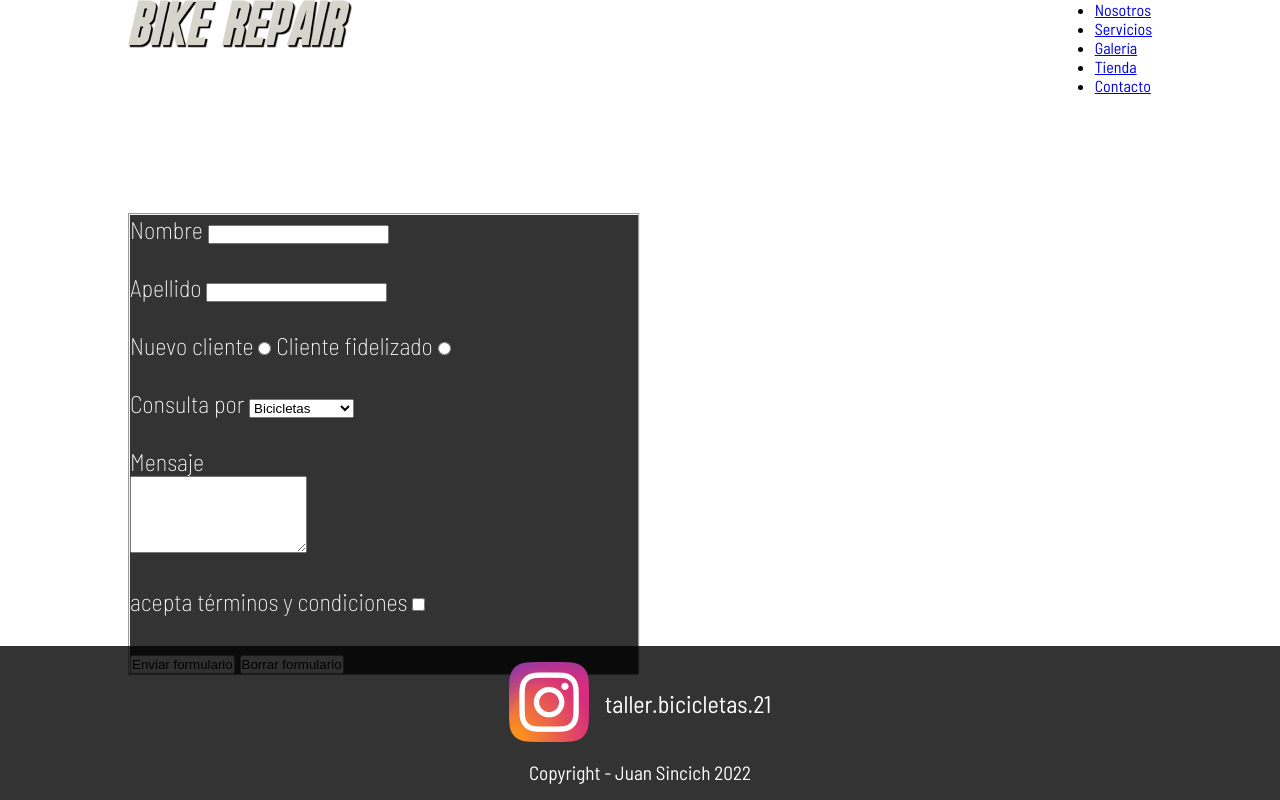
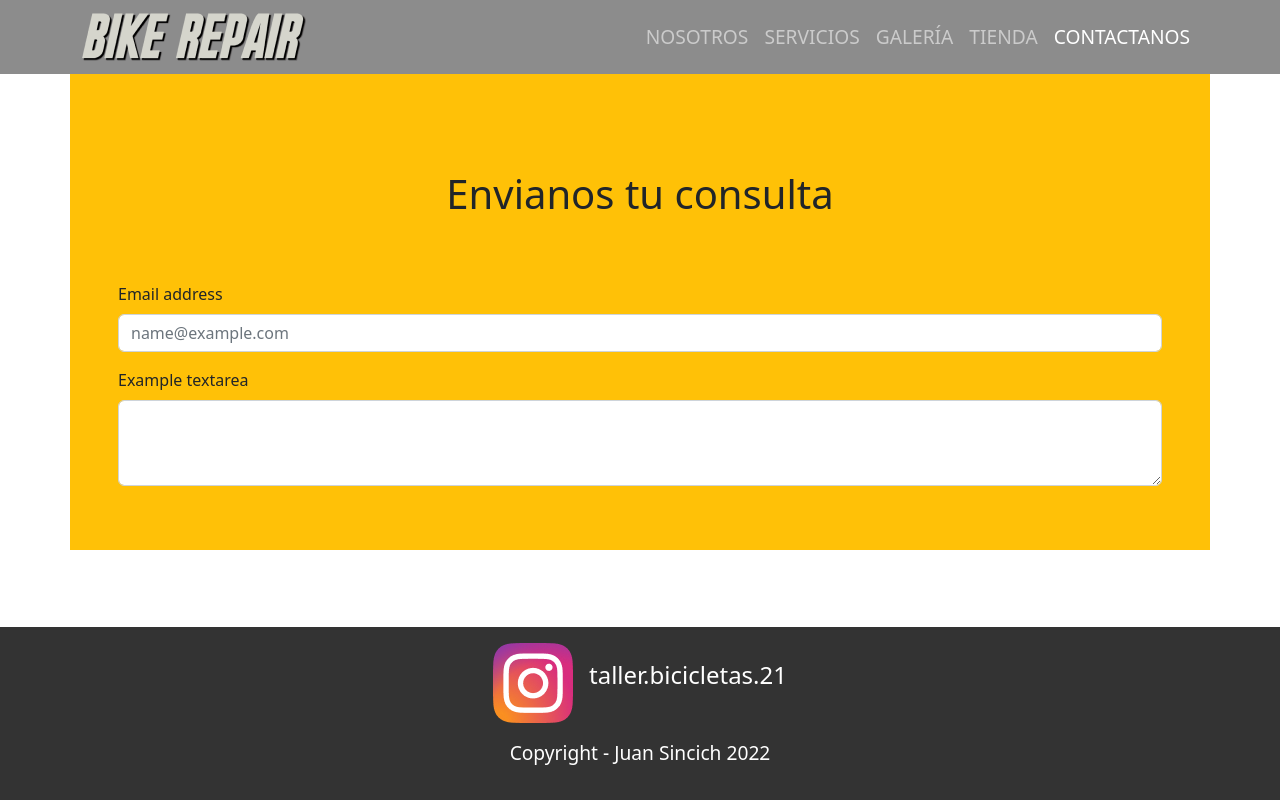
Before and after one commit to JuanSincich/Final-desarrollo-web-Coderhouse, a plain HTML site: page pages/Contactenos.html in a window 1280 px wide. Drawn offline with nearby package versions, Linux system fonts and the light colour scheme.

Commit message:
preentrega2

```diff
--- a/css/style.css
+++ b/css/style.css
@@ -18,12 +18,10 @@ html {
 #tiendabody {
   background-color: #f89231;
 }
-/*header {
-  background: rgba(0, 0, 0, 0.8);
-  padding: 2rem;
-  font-size: 150%;
-  font-weight: 400;
-}*/
+.nav-item {
+  text-transform: uppercase;
+}
+
 .menu {
   background-color: rgba(0, 0, 0, 0.45);
   font-size: larger;
@@ -42,14 +40,14 @@ footer {
   margin: 0 auto;
   max-width: 1320px;
 }
-.container {
+/*.container {
   align-items: top;
   justify-content: space-between;
   display: flex;
   width: 80%;
   margin: 0 auto;
   max-width: 1320px;
-}
+}*/
 /*.nav__list {
   justify-content: end;
   display: flex;
@@ -91,25 +89,6 @@ footer {
 .gal__Body {
   font-size: 2rem;
 }
-.caja-uno {
-  padding: 20px;
-  border: solid 5px black;
-  border-radius: 20%;
-  background-color: red;
-  height: 200px;
-  width: 200px;
-  position: sticky;
-  top: 0;
-}
-.caja-dos {
-  padding: 20px;
-  border: solid 5px blue;
-  background-color: green;
-  height: 2000px;
-  width: 200px;
-  margin: 20px;
-}
-
 form {
   margin-left: 200px;
 }
@@ -137,26 +116,6 @@ form {
   width: 80%;
   margin: 0 auto;
   max-width: 1320px;
-}
-.titulo-contacto {
-  padding-top: 5rem;
-  color: #ffffff;
-  font-size: 200%;
-  font-weight: 400;
-  text-align: center;
-}
-.containerform {
-  color: #ffffff;
-  font-weight: 200;
-  font-size: 150%;
-  width: 50%;
-  height: 505;
-  background: rgba(0, 0, 0, 0.8);
-  margin-left: 20;
-}
-.form {
-  margin: 0;
-  align-items: center;
 }
 .tienda {
   margin: 0 auto;
--- a/pages/Contactenos.html
+++ b/pages/Contactenos.html
@@ -4,7 +4,13 @@
     <meta charset="UTF-8" />
     <meta http-equiv="X-UA-Compatible" content="IE=edge" />
     <meta name="viewport" content="width=device-width, initial-scale=1.0" />
-    <title>Contáctenos</title>
+    <title>Contactanos</title>
+    <link
+      href="https://cdn.jsdelivr.net/npm/bootstrap@5.2.3/dist/css/bootstrap.min.css"
+      rel="stylesheet"
+      integrity="sha384-rbsA2VBKQhggwzxH7pPCaAqO46MgnOM80zW1RWuH61DGLwZJEdK2Kadq2F9CUG65"
+      crossorigin="anonymous"
+    />
     <link
       rel="shortcut icon"
       href="../img/bikerepairlogo.png"
@@ -18,81 +24,70 @@
   </head>
   <body>
     <header>
-      <div class="container">
-        <div class="row">
-          <div class="logo">
-            <img src="../img/bikerepairlogosinllave.png" alt="" />
+      <nav class="navbar navbar-expand-lg navbar-dark menu">
+        <div class="container">
+          <a class="navbar-brand" href="../index.html">
+            <img src="../img/bikerepairlogosinllave.png" alt="Logo"
+          /></a>
+          <button
+            class="navbar-toggler"
+            type="button"
+            data-bs-toggle="collapse"
+            data-bs-target="#navbarSupportedContent"
+          >
+            <span class="navbar-toggler-icon"></span>
+          </button>
+          <div class="collapse navbar-collapse" id="navbarSupportedContent">
+            <ul class="navbar-nav ms-auto mb-2 mb-lg-0">
+              <li class="nav-item">
+                <a class="nav-link" aria-current="page" href="../index.html"
+                  >Nosotros</a
+                >
+              </li>
+              <li class="nav-item">
+                <a class="nav-link" href="./Servicios.html">Servicios</a>
+              </li>
+              <li class="nav-item">
+                <a class="nav-link" href="./Galería.html">Galería</a>
+              </li>
+              <li class="nav-item">
+                <a class="nav-link" href="./tienda.html">Tienda</a>
+              </li>
+              <li class="nav-item">
+                <a class="nav-link active" href="#"> Contactanos</a>
+              </li>
+            </ul>
           </div>
         </div>
-        <div class="row">
-          <div class="barraNav">
-            <nav>
-              <ul class="nav__list">
-                <li class="nav__item">
-                  <a class="nav__link" href="../index.html">Nosotros</a>
-                </li>
-                <li class="nav__item">
-                  <a class="nav__link" href="Servicios.html">Servicios</a>
-                </li>
-                <li class="nav__item">
-                  <a class="nav__link" href="Galería.html">Galería</a>
-                </li>
-                <li class="nav__item">
-                  <a class="nav__link" href="tienda.html">Tienda</a>
-                </li>
-                <li class="nav__item">
-                  <a class="nav__link" href="Contactenos.html">Contacto</a>
-                </li>
-              </ul>
-            </nav>
-          </div>
+      </nav>
+    </header>
+    <main>
+      <section class="container p-5 bg-warning">
+        <div>
+          <h1 class="text-center p-5">Envianos tu consulta</h1>
         </div>
-      </div>
-    </header>
-    <main class="maincontainer">
-      <div class="titulo-contacto">¡Contactate con nosotros!</div>
-      <div class="containerform">
-        <form class="form">
-          <fieldset class="fieldsetcont">
-            <label for="nombre">Nombre</label>
-            <input type="text" name="nombre" id="nombre" />
-            <br />
-            <br />
-            <label for="apellido">Apellido</label>
-            <input type="text" name="apellido" id="apellido" />
-            <br />
-            <br />
-            <div>
-              <label for="Hombre">Nuevo cliente</label>
-              <input type="radio" name="sexo" value="Hombre" />
-              <label for="Mujer">Cliente fidelizado</label>
-              <input type="radio" name="sexo" value="Mujer" />
-            </div>
-            <br />
-            <label for="Talles">Consulta por</label>
-            <select name="Talles" id="Talles">
-              <option value="S">Bicicletas</option>
-              <option value="M">Reparaciones</option>
-              <option value="L">Repuestos</option>
-            </select>
-            <br />
-            <br />
-            <label for="Mensaje">Mensaje</label>
-            <br />
-            <textarea name="Mensaje" id="Mensaje" cols="20" rows="5"></textarea>
-            <br />
-            <br />
-            <label>acepta términos y condiciones</label>
-            <input type="checkbox" name="acepta" id="acepta" value="1" />
-            <br />
-            <br />
-            <div>
-              <input type="submit" value="Enviar formulario" />
-              <input type="reset" value="Borrar formulario" />
-            </div>
-          </fieldset>
-        </form>
-      </div>
+        <div class="mt-3 mb-3">
+          <label for="exampleFormControlInput1" class="form-label"
+            >Email address</label
+          >
+          <input
+            type="email"
+            class="form-control"
+            id="exampleFormControlInput1"
+            placeholder="name@example.com"
+          />
+        </div>
+        <div class="mb-3">
+          <label for="exampleFormControlTextarea1" class="form-label"
+            >Example textarea</label
+          >
+          <textarea
+            class="form-control"
+            id="exampleFormControlTextarea1"
+            rows="3"
+          ></textarea>
+        </div>
+      </section>
     </main>
     <footer>
       <div class="instagram">
```
Also changed, not shown: index.html (+3 -3 lines), pages/Galería.html (+53 -32 lines), pages/Servicios.html (+53 -28 lines), pages/tienda.html (+3 -5 lines).
